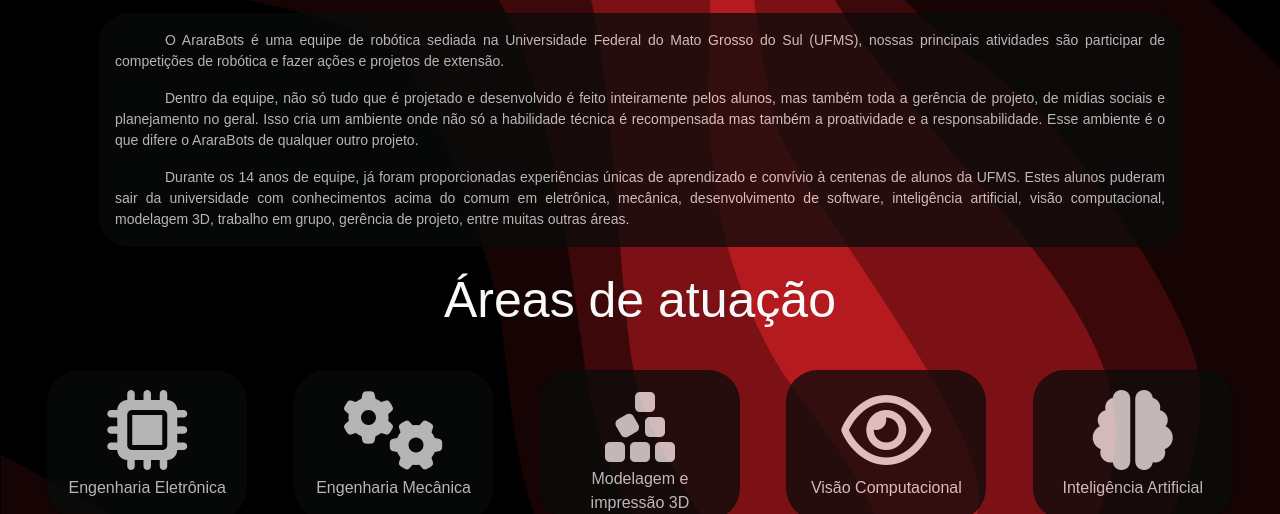
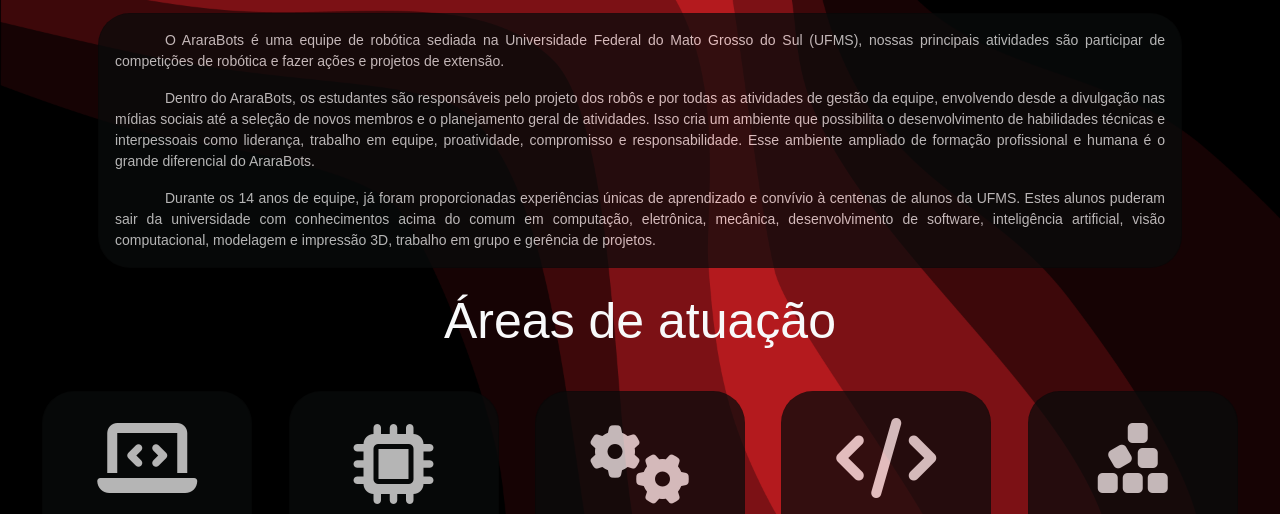
Before and after one commit to Ararabots-UFMS/Ararabots-UFMS.github.io, a plain HTML site: page index.html in a window 1280 px wide. Shown: the part 880-1394 px from the top of the page. Drawn offline with nearby package versions, Linux system fonts and the light colour scheme; a web font is replaced by a local one.

Commit message:
Update on Index

```diff
--- a/css/pages/index.css
+++ b/css/pages/index.css
@@ -1,6 +1,6 @@
 :root {
-    --index-actuation-area-height: 150px;
-    --index-actuation-area-width: 200px;
+    --index-actuation-area-height: 200px;
+    --index-actuation-area-width: 210px;
     --index-card-top: 130px;
     --index-carrousel-height: 80vh;
 }
--- a/index.html
+++ b/index.html
@@ -9,10 +9,14 @@
         <link rel="stylesheet" href="/css/navbar.css">
         <link rel="stylesheet" href="/css/footer.css">
         <link rel="stylesheet" href="/css/pages/index.css">
-    <link href="https://cdn.jsdelivr.net/npm/bootstrap@5.3.3/dist/css/bootstrap.min.css" rel="stylesheet"
-        integrity="sha384-QWTKZyjpPEjISv5WaRU9OFeRpok6YctnYmDr5pNlyT2bRjXh0JMhjY6hW+ALEwIH" crossorigin="anonymous">
+        <link
+            href="https://cdn.jsdelivr.net/npm/bootstrap@5.3.3/dist/css/bootstrap.min.css"
+            rel="stylesheet"
+            integrity="sha384-QWTKZyjpPEjISv5WaRU9OFeRpok6YctnYmDr5pNlyT2bRjXh0JMhjY6hW+ALEwIH"
+            crossorigin="anonymous">
         <link href="https://fonts.cdnfonts.com/css/zen-dots" rel="stylesheet">
-    <link rel="stylesheet" href="https://cdnjs.cloudflare.com/ajax/libs/font-awesome/6.5.2/css/all.min.css"
+        <link rel="stylesheet"
+            href="https://cdnjs.cloudflare.com/ajax/libs/font-awesome/6.5.2/css/all.min.css"
             integrity="sha512-SnH5WK+bZxgPHs44uWIX+LLJAJ9/2PkPKZ5QiAj6Ta86w+fsb2TkcmfRyVX3pBnMFcV7oQPJkl9QevSCWr3W6A=="
             crossorigin="anonymous" referrerpolicy="no-referrer" />
 
@@ -22,33 +26,43 @@
 
     <body class="d-flex flex-column min-vh-100 text-light">
         <!-- Navigation bar -->
-    <nav class="navbar navbar-expand-md sticky-top navbar-dark rounded-4 m-2">
+        <nav
+            class="navbar navbar-expand-md sticky-top navbar-dark rounded-4 m-2">
             <div class="container">
                 <span class="navbar-brand">
-                <img src="/img/arara_no_bg.png" alt="Logo" class="d-inline-block align-text-middle me-2">
+                    <img src="/img/arara_no_bg.png" alt="Logo"
+                        class="d-inline-block align-text-middle me-2">
                     AraraBots
                 </span>
-            <button class="navbar-toggler" type="button" data-toggle="collapse" data-target="#navbarMenu"
-                aria-controls="navbarMenu" aria-expanded="false" aria-label="Toggle navigation">
+                <button class="navbar-toggler" type="button"
+                    data-toggle="collapse" data-target="#navbarMenu"
+                    aria-controls="navbarMenu" aria-expanded="false"
+                    aria-label="Toggle navigation">
                     <span class="navbar-toggler-icon"></span>
                 </button>
 
-            <div class="collapse navbar-collapse justify-content-end" id="navbarMenu">
+                <div class="collapse navbar-collapse justify-content-end"
+                    id="navbarMenu">
                     <ul class="navbar-nav nav-underline mr-auto mt-2 mt-lg-0">
                         <li class="nav-item">
-                        <a class="nav-link active" href="/index.html">Quem somos</a>
+                            <a class="nav-link active" href="/index.html">Quem
+                                somos</a>
                         </li>
                         <li class="nav-item">
-                        <a class="nav-link" href="/html/categories.html">Categorias</a>
+                            <a class="nav-link"
+                                href="/html/categories.html">Categorias</a>
                         </li>
                         <li class="nav-item">
-                        <a class="nav-link" href="/html/events.html">Eventos</a>
+                            <a class="nav-link"
+                                href="/html/events.html">Eventos</a>
                         </li>
                         <li class="nav-item">
-                        <a class="nav-link" href="/html/ingress.html">Ingresso</a>
+                            <a class="nav-link"
+                                href="/html/ingress.html">Ingresso</a>
                         </li>
                         <li class="nav-item">
-                        <a class="nav-link" href="/html/sponsorship.html">Patrocínio</a>
+                            <a class="nav-link"
+                                href="/html/sponsorship.html">Patrocínio</a>
                         </li>
                     </ul>
                 </div>
@@ -56,36 +70,48 @@
         </nav>
 
         <!-- Main structure -->
-    <section class="index-intro container-fluid d-flex flex-column align-items-center">
+        <section
+            class="index-intro container-fluid d-flex flex-column align-items-center">
 
-        <div class="card text-center rounded-5 opacity-75 position-absolute">
-            <div class="card-body d-flex flex-column align-items-center justify-content-around">
+            <div
+                class="card text-center rounded-5 opacity-75 position-absolute">
+                <div
+                    class="card-body d-flex flex-column align-items-center justify-content-around">
                     <p class="card-title">OLá, seja bem vind@!</p>
                 </div>
             </div>
 
-        <div id="carouselExampleControls" class="carousel slide" data-ride="carousel">
+            <div id="carouselExampleControls" class="carousel slide"
+                data-ride="carousel">
                 <div class="carousel-inner">
                     <div class="carousel-item active">
-                    <img class="d-block" src="/img/arara_geodesica.jpg" alt="First slide">
+                        <img class="d-block" src="/img/arara_geodesica.jpg"
+                            alt="First slide">
                     </div>
                     <div class="carousel-item">
-                    <img class="d-block" src="/img/arara1.jpg" alt="Second slide">
+                        <img class="d-block" src="/img/arara1.jpg"
+                            alt="Second slide">
                     </div>
                     <div class="carousel-item">
-                    <img class="d-block" src="/img/arara2.jpg" alt="Third slide">
+                        <img class="d-block" src="/img/arara2.jpg"
+                            alt="Third slide">
                     </div>
                     <div class="carousel-item">
-                    <img class="d-block" src="/img/arara_lia.jpg" alt="Third slide">
+                        <img class="d-block" src="/img/arara_lia.jpg"
+                            alt="Third slide">
                     </div>
 
                 </div>
-            <a class="carousel-control-prev" href="#carouselExampleControls" role="button" data-slide="prev">
-                <i class="arrow fa-solid fa-angle-down fa-rotate-90 fa-3x"></i>
+                <a class="carousel-control-prev" href="#carouselExampleControls"
+                    role="button" data-slide="prev">
+                    <i
+                        class="arrow fa-solid fa-angle-down fa-rotate-90 fa-3x"></i>
                     <span class="sr-only">Previous</span>
                 </a>
-            <a class="carousel-control-next" href="#carouselExampleControls" role="button" data-slide="next">
-                <i class="arrow fa-solid fa-angle-down fa-rotate-270 fa-3x"></i>
+                <a class="carousel-control-next" href="#carouselExampleControls"
+                    role="button" data-slide="next">
+                    <i
+                        class="arrow fa-solid fa-angle-down fa-rotate-270 fa-3x"></i>
                     <span class="sr-only">Next</span>
                 </a>
             </div>
@@ -97,23 +123,37 @@
             <p class="title text-center">Quem somos</p>
 
             <div class="card text-center rounded-5 m-3 opacity-75">
-            <div class="card-body d-flex flex-column justify-content-around">
+                <div
+                    class="card-body d-flex flex-column justify-content-around">
                     <p class="card-text text-justify">
-                    O AraraBots é uma equipe de robótica sediada na Universidade Federal do Mato Grosso do Sul (UFMS),
-                    nossas principais atividades são participar de competições de robótica e fazer ações e projetos de
+                        O AraraBots é uma equipe de robótica sediada na
+                        Universidade Federal do Mato Grosso do Sul (UFMS),
+                        nossas principais atividades são participar de
+                        competições de robótica e fazer ações e projetos de
                         extensão.
                     </p>
                     <p class="card-text text-justify">
-                    Dentro da equipe, não só tudo que é projetado e desenvolvido é feito inteiramente pelos alunos, mas
-                    também toda a gerência de projeto, de mídias sociais e planejamento no geral. Isso cria um ambiente
-                    onde não só a habilidade técnica é recompensada mas também a proatividade e a responsabilidade. Esse
-                    ambiente é o que difere o AraraBots de qualquer outro projeto.
+                        Dentro do AraraBots, os estudantes são responsáveis pelo
+                        projeto dos robôs e por todas as atividades de gestão da
+                        equipe, envolvendo desde a divulgação nas mídias sociais
+                        até a seleção de novos membros e o planejamento geral de
+                        atividades. Isso cria um ambiente que possibilita o
+                        desenvolvimento de habilidades técnicas e interpessoais
+                        como liderança, trabalho em equipe, proatividade,
+                        compromisso e responsabilidade. Esse ambiente ampliado
+                        de formação profissional e humana é o grande diferencial
+                        do AraraBots.
                     </p>
                     <p class="card-text text-justify">
-                    Durante os 14 anos de equipe, já foram proporcionadas experiências únicas de aprendizado e convívio
-                    à centenas de alunos da UFMS. Estes alunos puderam sair da universidade com conhecimentos acima do
-                    comum em eletrônica, mecânica, desenvolvimento de software, inteligência artificial, visão
-                    computacional, modelagem 3D, trabalho em grupo, gerência de projeto, entre muitas outras áreas.
+                        Durante os 14 anos de equipe, já foram proporcionadas
+                        experiências únicas de aprendizado e convívio
+                        à centenas de alunos da UFMS. Estes alunos puderam sair
+                        da universidade com conhecimentos acima do
+                        comum em computação, eletrônica, mecânica,
+                        desenvolvimento de software, inteligência artificial,
+                        visão
+                        computacional, modelagem e impressão 3D, trabalho em
+                        grupo e gerência de projetos.
                     </p>
                 </div>
             </div>
@@ -121,10 +161,22 @@
 
         <section class="index-actuation-area container-fluid">
             <p class="title text-center">Áreas de atuação</p>
-        <div class="areas container-fluid d-flex flex-row justify-content-around flex-wrap">
+            <div
+                class="areas container-fluid d-flex flex-row justify-content-around flex-wrap">
 
                 <div class="card text-center m-3 rounded-5 opacity-75">
-                <div class="card-body d-flex flex-column justify-content-around">
+                    <div
+                        class="card-body d-flex flex-column justify-content-around">
+                        <i class="fa-solid fa-laptop-code fa-5x"></i>
+                        <p class="card-text text-justify">
+                            Engenharia de Computação
+                        </p>
+                    </div>
+                </div>
+
+                <div class="card text-center m-3 rounded-5 opacity-75">
+                    <div
+                        class="card-body d-flex flex-column justify-content-around">
                         <i class="fa-solid fa-microchip fa-5x"></i>
                         <p class="card-text text-justify">
                             Engenharia Eletrônica
@@ -133,7 +185,8 @@
                 </div>
 
                 <div class="card text-center m-3 rounded-5 opacity-75">
-                <div class="card-body d-flex flex-column justify-content-around">
+                    <div
+                        class="card-body d-flex flex-column justify-content-around">
                         <i class="fa-solid fa-gears fa-5x"></i>
                         <p class="card-text text-justify">
                             Engenharia Mecânica
@@ -142,7 +195,18 @@
                 </div>
 
                 <div class="card text-center m-3 rounded-5 opacity-75">
-                <div class="card-body d-flex flex-column justify-content-around">
+                    <div
+                        class="card-body d-flex flex-column justify-content-around">
+                        <i class="fa-solid fa-code fa-5x"></i>
+                        <p class="card-text text-justify">
+                            Desenvolvimento de Software
+                        </p>
+                    </div>
+                </div>
+
+                <div class="card text-center m-3 rounded-5 opacity-75">
+                    <div
+                        class="card-body d-flex flex-column justify-content-around">
                         <i class="fa-solid fa-cubes-stacked fa-5x"></i>
                         <p class="card-text text-justify">
                             Modelagem e impressão 3D
@@ -151,7 +215,8 @@
                 </div>
 
                 <div class="card text-center m-3 rounded-5 opacity-75">
-                <div class="card-body d-flex flex-column justify-content-around">
+                    <div
+                        class="card-body d-flex flex-column justify-content-around">
                         <i class="fa-regular fa-eye fa-5x"></i>
                         <p class="card-text text-justify">
                             Visão Computacional
@@ -160,7 +225,8 @@
                 </div>
 
                 <div class="card text-center m-3 rounded-5 opacity-75">
-                <div class="card-body d-flex flex-column justify-content-around">
+                    <div
+                        class="card-body d-flex flex-column justify-content-around">
                         <i class="fa-solid fa-brain fa-5x"></i>
                         <p class="card-text text-justify">
                             Inteligência Artificial
@@ -172,28 +238,33 @@
 
         <!-- Footer -->
         <footer class="footer mt-auto">
-        <div class="container d-flex justify-content-between text-sm-left p-1">
+            <div
+                class="container d-flex justify-content-between text-sm-left p-1">
                 <section>
                     <!-- Instagram -->
-                <a data-mdb-ripple-init class="btn text-white btn-floating" href="https://www.instagram.com/ararabots/"
+                    <a data-mdb-ripple-init class="btn text-white btn-floating"
+                        href="https://www.instagram.com/ararabots/"
                         role="button">
                         <i class="fab fa-instagram"></i>
                     </a>
 
                     <!-- Linkedin -->
                     <a data-mdb-ripple-init class="btn text-white btn-floating"
-                    href="https://www.linkedin.com/company/ararabots" role="button">
+                        href="https://www.linkedin.com/company/ararabots"
+                        role="button">
                         <i class="fab fa-linkedin-in"></i>
                     </a>
 
                     <!-- Github -->
-                <a data-mdb-ripple-init class="btn text-white btn-floating" href="https://github.com/Ararabots-UFMS"
+                    <a data-mdb-ripple-init class="btn text-white btn-floating"
+                        href="https://github.com/Ararabots-UFMS"
                         role="button">
                         <i class="fab fa-github"></i>
                     </a>
 
                     <!-- Email -->
-                <a data-mdb-ripple-init class="btn text-white btn-floating" href="mailto:ararabots@gmail.com"
+                    <a data-mdb-ripple-init class="btn text-white btn-floating"
+                        href="mailto:ararabots@gmail.com"
                         role="button">
                         <i class="fa-regular fa-envelope"></i>
                     </a>
@@ -218,10 +289,12 @@
         <script src="https://code.jquery.com/jquery-3.2.1.slim.min.js"
             integrity="sha384-KJ3o2DKtIkvYIK3UENzmM7KCkRr/rE9/Qpg6aAZGJwFDMVNA/GpGFF93hXpG5KkN"
             crossorigin="anonymous"></script>
-    <script src="https://cdn.jsdelivr.net/npm/popper.js@1.12.9/dist/umd/popper.min.js"
+        <script
+            src="https://cdn.jsdelivr.net/npm/popper.js@1.12.9/dist/umd/popper.min.js"
             integrity="sha384-ApNbgh9B+Y1QKtv3Rn7W3mgPxhU9K/ScQsAP7hUibX39j7fakFPskvXusvfa0b4Q"
             crossorigin="anonymous"></script>
-    <script src="https://cdn.jsdelivr.net/npm/bootstrap@4.0.0/dist/js/bootstrap.min.js"
+        <script
+            src="https://cdn.jsdelivr.net/npm/bootstrap@4.0.0/dist/js/bootstrap.min.js"
             integrity="sha384-JZR6Spejh4U02d8jOt6vLEHfe/JQGiRRSQQxSfFWpi1MquVdAyjUar5+76PVCmYl"
             crossorigin="anonymous"></script>
     </body>
```
Lines whose indentation alone changed are shown as unchanged.
